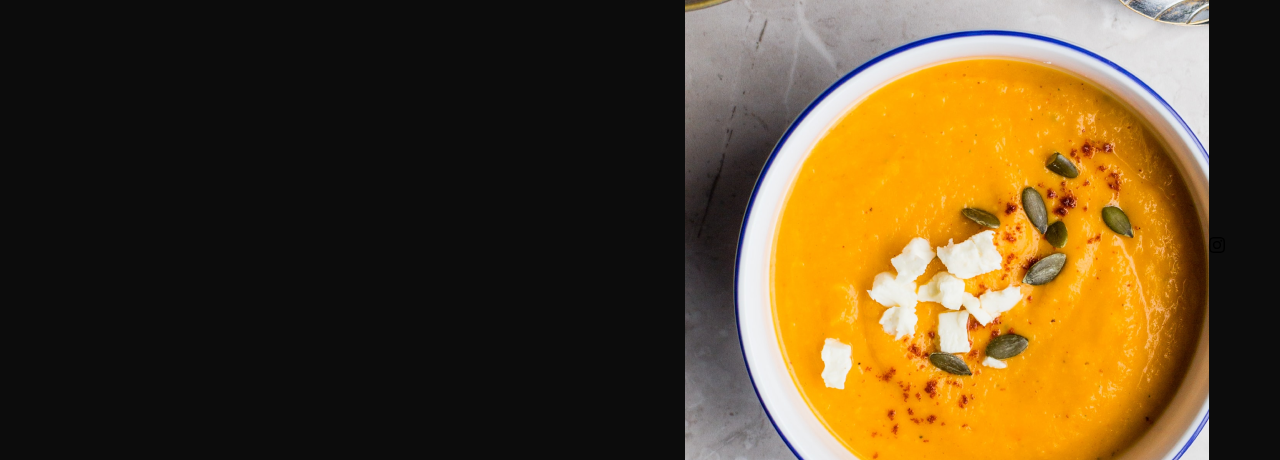
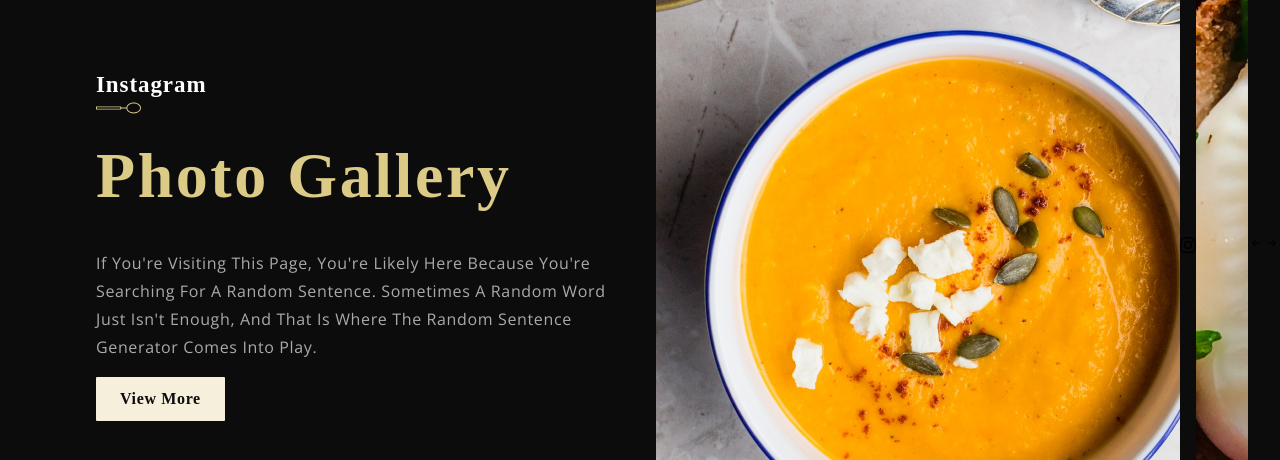
Before and after one commit to Jonghan-park/restaurant-app, a React (Create React App) app: page / in a window 1280 px wide. Shown: the part 7800-8260 px from the top of the page. Built offline with nearby package versions, Linux system fonts and the light colour scheme; a web font is replaced by a local one.

Commit message:
Update gallery

```diff
--- a/src/container/Gallery/Gallery.css
+++ b/src/container/Gallery/Gallery.css
@@ -5,3 +5,35 @@
   background: var(--color-black);
   padding: 4rem 0 4rem 6rem;
 }
+
+.app__gallery-content {
+  flex: 1;
+  display: flex;
+  justify-content: center;
+  align-items: flex-start;
+  flex-direction: column;
+
+  min-width: 500px;
+  padding-right: 2rem;
+}
+
+.app__gallery-content button{
+  margin-top: 1rem;
+}
+
+.app__gallery-images{
+  flex: 1;
+  display: flex;
+  flex-direction: row;
+  max-width: 50%;
+  position: relative;
+}
+
+.app__gallery-images_container{
+  display: flex;
+  flex-direction: row;
+  width: max-content;
+  overflow-x: scroll;
+  -ms-overflow-style: none;
+  scrollbar-width: none;
+}
```
